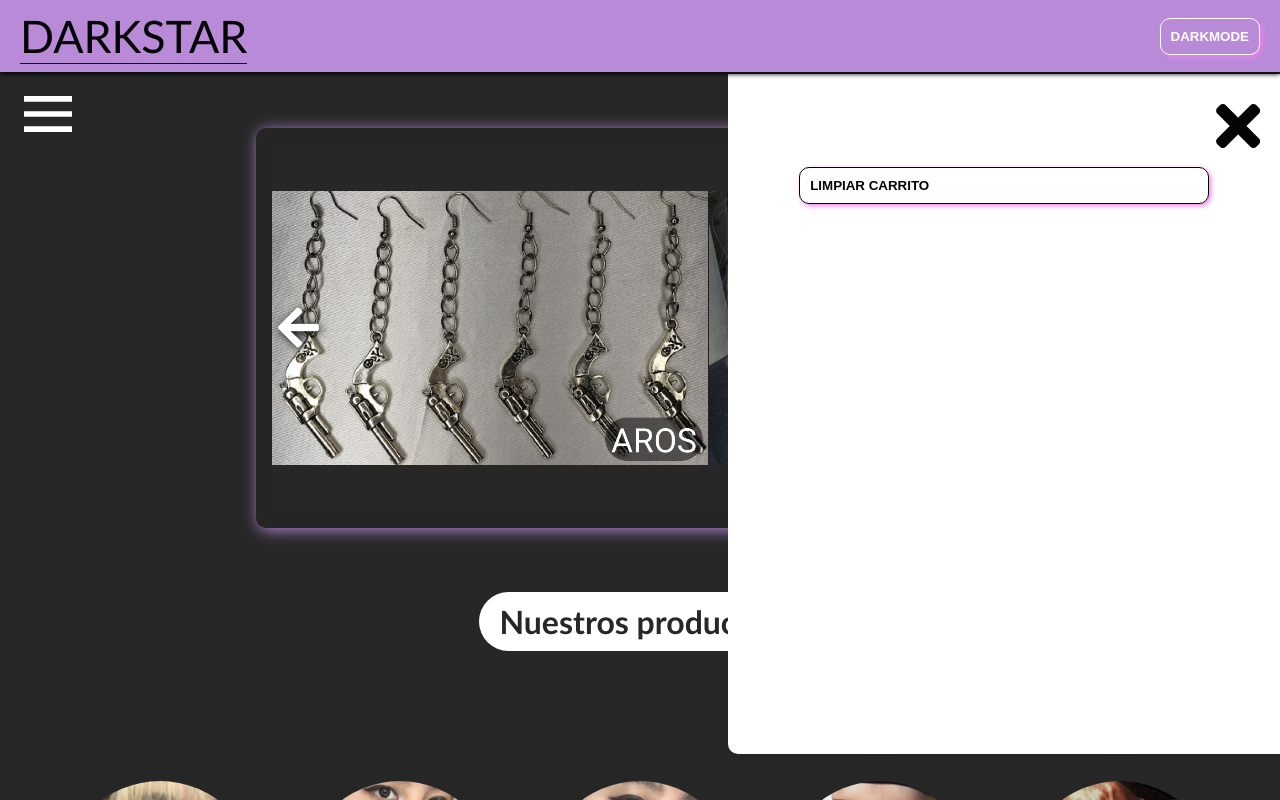
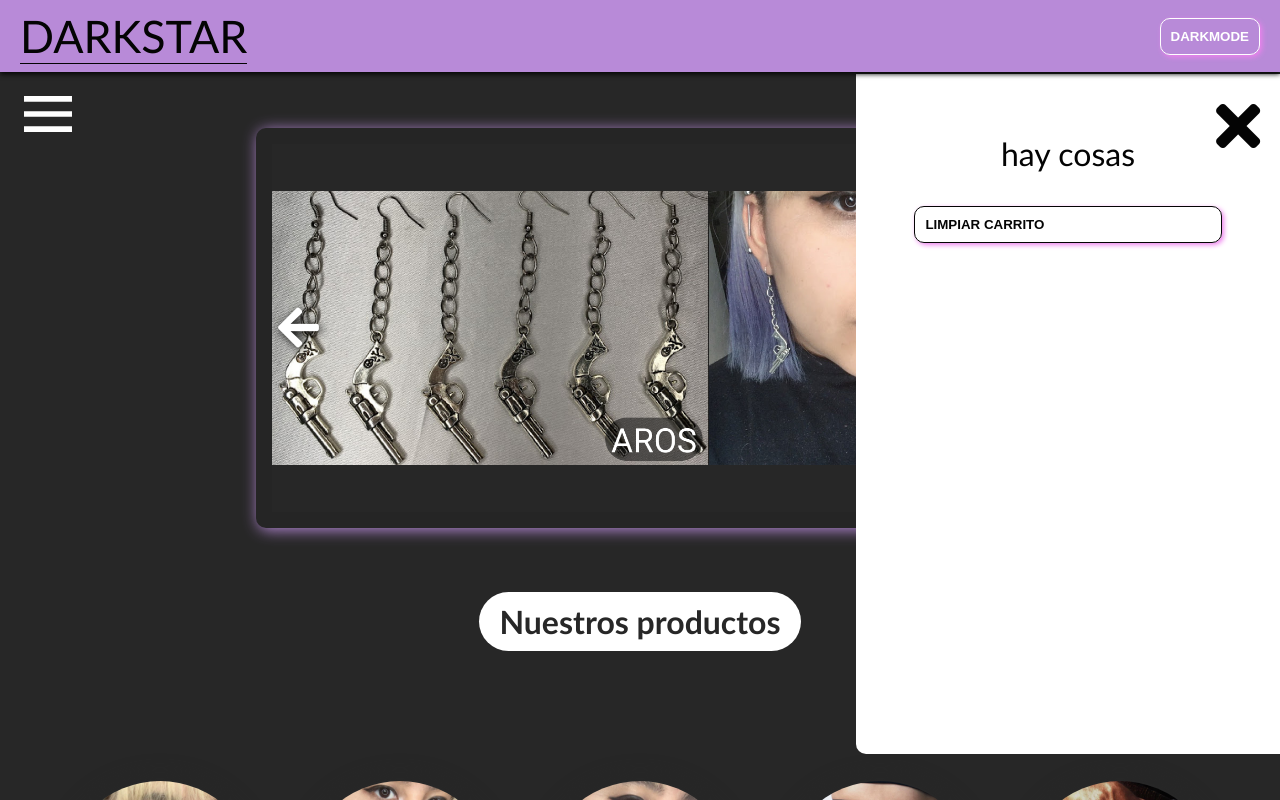
Before and after one commit to matiassalicru/Darkstar, a React (Create React App) app: page / in a window 1280 px wide. Both pictures are taken after a click on the picture 1228 px from the left and 120 px from the top of the page. Shown: the top 800 px of the page. Built offline with nearby package versions, Linux system fonts and the light colour scheme.

Commit message:
Added delete item from the cart

```diff
--- a/src/actions/cart.js
+++ b/src/actions/cart.js
@@ -7,7 +7,7 @@ export const addCart = (item) => {
   };
 };
 
-export const removeCart = (itemID) => {
+export const removeFromCart = (itemID) => {
   return {
     type: types.removeFromCart,
     payload: itemID,
--- a/src/components/common/Cart.js
+++ b/src/components/common/Cart.js
@@ -1,4 +1,4 @@
-import React from "react";
+import React, { useEffect, useState } from "react";
 import { useDispatch, useSelector } from "react-redux";
 import { cleanCart } from "../../actions/cart";
 import { closeCart } from "../../actions/ui";
@@ -6,25 +6,48 @@ import { CartItem } from "./CartItem";
 
 export const Cart = () => {
   const dispatch = useDispatch();
+  const [carrito, setCarrito] = useState(false)
+  const items = useSelector((state) => state.cart.items);
 
-  const items = useSelector((state) => state.cart.items);
+  useEffect(() => {
+    if(items !== []) {
+      setCarrito(true)
+    } else {
+      setCarrito(false)
+    }
+  }, [items])
 
   const setCartClosed = () => {
     dispatch(closeCart());
   };
 
   const cleanCarrito = () => {
-    dispatch( cleanCart() )
-  }
+    dispatch(cleanCart());
+  };
 
   return (
     <aside className="cart__main animate__animated animate__bounceInRight">
       <div className={`cart__exit`} onClick={setCartClosed}>
         <i className="fas fa-times"></i>
       </div>
-      <button onClick={cleanCarrito} className="btn">Limpiar Carrito</button>
+
       <div className="cart__items">
-        {items !== [] && items.map((item) => <CartItem item={item} />)}
+        {carrito ? <>hay cosas</> : <> No hay cosas </>}
+
+        {carrito ? (
+          <>
+            <button onClick={cleanCarrito} className="btn">
+              Limpiar Carrito
+            </button>
+            {items.map((item) => (
+              <CartItem key={item.id} item={item} />
+            ))}
+          </>
+        ) : (
+          <>
+            <h1>Aun no tienes items en tu carrito</h1>
+          </>
+        )}
       </div>
     </aside>
   );
--- a/src/components/common/CartItem.js
+++ b/src/components/common/CartItem.js
@@ -1,13 +1,25 @@
 import React from "react";
+import { useDispatch } from "react-redux";
+import { removeFromCart } from "../../actions/cart";
 
 export const CartItem = ({ item }) => {
+  const dispatch = useDispatch()
+
+  const deleteItem = (itemID) =>{
+    dispatch( removeFromCart(itemID) )
+  }
   return (
     <div className="cartItem__main">
       <img src={item.images_thumb} alt="item" />
       <div className="cartItem__description">
         <h1 className="cartItem__title">{item.title}</h1>
-        <p> Presio {item.price} </p>
-        <p> Cantidad: {item.quantity} </p>
+        <section className="cartItem__subdescription">
+          <div>
+            <p> Precio: {item.price} </p>
+            <p> Cantidad: {item.quantity} </p>
+          </div>
+          <button onClick={() => deleteItem(item.id)} className="btn__secundary">Delete</button>
+        </section>
       </div>
     </div>
   );
--- a/src/components/productGrid/ProductCard.js
+++ b/src/components/productGrid/ProductCard.js
@@ -22,8 +22,8 @@ export const ProductCard = ({data}) => {
             <ProductSlider slideImgs={images_thumb} />
           </div>
 
+
           {/* Acá este link que reemplaza la url con el tipo de producto y el producto en sí, quitando espacios y llevando todo a minúscula */}
-
           <Link
             className="card__description"
             to={`/tienda/${type.toLowerCase()}/${title
--- a/src/reducers/cartReducer.js
+++ b/src/reducers/cartReducer.js
@@ -35,7 +35,10 @@ export const cartReducer = (state = initialState, action) => {
       }
 
     case types.removeFromCart:
-      return state.filter((item) => item.id !== action.payload);
+      const newArr = state.items.filter((item) => item.id !== action.payload);
+      return {
+        items: newArr,
+      }
 
     case types.cleanCart:
       return {
--- a/src/styles/components/_cart.scss
+++ b/src/styles/components/_cart.scss
@@ -10,9 +10,10 @@
   border-radius: 0px 0px 0px 10px;
   margin-top: 10px;
   color: white;
-  width: 40vw;
+  width: 12em;
   background-color: $white;
-  overflow: scroll;
+  overflow: auto;
+  overflow-x: hidden;
 
   button {
     color: $black;
@@ -44,5 +45,6 @@
     flex-direction: column;
     align-items: center;
     justify-content: center;
+    color: $black;
   }
 }
--- a/src/styles/components/_cartItem.scss
+++ b/src/styles/components/_cartItem.scss
@@ -6,6 +6,7 @@
   max-height: 10em;
   height: 3em;
   max-width: 100%;
+  min-width: 400px;
   width: 35vw;
   border: 1px solid $black;
   margin: 0.4em 0;
@@ -13,7 +14,7 @@
 
   img {
     max-height: 100%;
-    width: 20%;
+    max-width: 80px;
     position: absolute;
     border-radius: 10px 0px 0px 10px;
     border: 1px solid $dark-grey;
@@ -24,10 +25,11 @@
   .cartItem__description {
     display: flex;
     flex-direction: column;
-    justify-content: center;
+    // justify-content: center;
     align-items: flex-start;
     font-size: 0.5em;
     color: $black;
+    margin-left: 100px;
 
     .cartItem__title {
       margin: 0;
@@ -35,8 +37,24 @@
       align-self: center;
     }
 
+    .cartItem__subdescription{
+      display: flex;
+      align-items: center;
+      justify-content: space-between;
+      width: 200px;
+    }
+
     p {
       margin: 0;
     }
+
+    button{
+      margin: 0;
+      padding: 5px;
+      width: 40%;
+      display: flex;
+      align-items: center;
+      justify-content: center;
+    }
   }
 }
```
Also changed, not shown: 1 other file (tests, documents, lock files or other folders).
